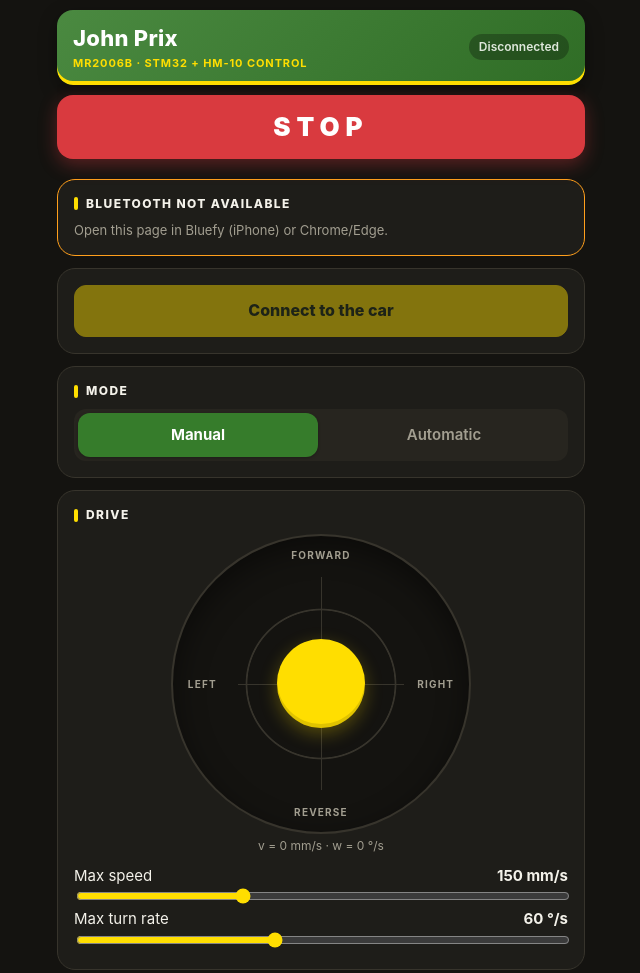
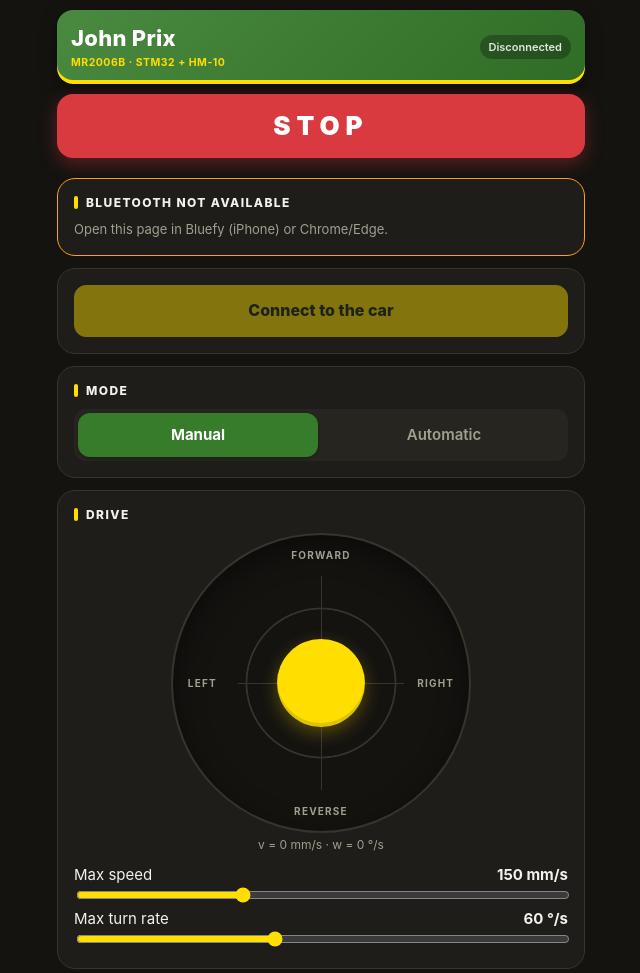
Before and after one commit to JorgeVarelaMuniz/johnprix-app, a plain HTML site: page index.html in a window 1280 px wide. Shown: the top 973 px of the page, without its empty margins (319-959 px from the left). Drawn offline with Linux system fonts and the light colour scheme.

Commit message:
App: fix status pill overflow in header

```diff
--- a/index.html
+++ b/index.html
@@ -143,22 +143,25 @@
     display: flex;
     align-items: center;
     justify-content: space-between;
-    gap: 10px;
+    gap: 8px;
     margin: 10px 0;
-    padding: 14px 16px;
+    padding: 14px 14px;
     border-radius: 16px;
     background: var(--jd-green);
     background-image: linear-gradient(135deg, rgba(255,255,255,.10), rgba(0,0,0,.12));   /* soft depth */
     box-shadow: inset 0 -4px 0 var(--jd-yellow), 0 6px 18px rgba(0,0,0,.35);              /* yellow line + shadow */
   }
 
-  h1       { font-size: 22px; margin: 0; letter-spacing: .3px; color: #fff; font-weight: 800; }
-  h1 small { display: block; margin-top: 2px; font-size: 11px; color: var(--jd-yellow); font-weight: 700; letter-spacing: .9px; text-transform: uppercase; white-space: nowrap; }
+  h1       { font-size: 22px; margin: 0; letter-spacing: .3px; color: #fff; font-weight: 800;
+             min-width: 0; }                   /* allows the title to shrink so the pill always fits */
+  h1 small { display: block; margin-top: 2px; font-size: 10.5px; color: var(--jd-yellow); font-weight: 700; letter-spacing: .5px;
+             text-transform: uppercase; white-space: nowrap; overflow: hidden; text-overflow: ellipsis; }
 
   /* Connection status pill: grey = disconnected, yellow = connecting, green = connected */
   .pill {
-    font-size: 12px;
-    padding: 5px 10px;
+    flex-shrink: 0;                            /* the pill never gets squeezed or pushed out */
+    font-size: 11px;
+    padding: 5px 9px;
     border-radius: 999px;
     background: rgba(0,0,0,.28);              /* dark glass on top of the green header */
     color: #dfe8dc;
@@ -413,7 +416,7 @@
 <!-- ===================== HEADER + STOP (always visible) ===================== -->
 <div id="top">
   <header>
-    <h1>John Prix<small>MR2006B · STM32 + HM-10 control</small></h1>
+    <h1>John Prix<small>MR2006B · STM32 + HM-10</small></h1>
     <span id="status" class="pill">Disconnected</span>
   </header>
   <button id="stop">STOP</button>
--- a/sw.js
+++ b/sw.js
@@ -3,7 +3,7 @@
 // Later: tries the network for 3 s (to get the newest version);
 // if there is no internet or the carrier cannot reach the server,
 // it opens the saved copy instead of a blank page.
-const CACHE = "johnprix-v12";
+const CACHE = "johnprix-v13";
 const FILES = ["./", "./index.html", "./sw.js"];
 
 self.addEventListener("install", e => {
```
